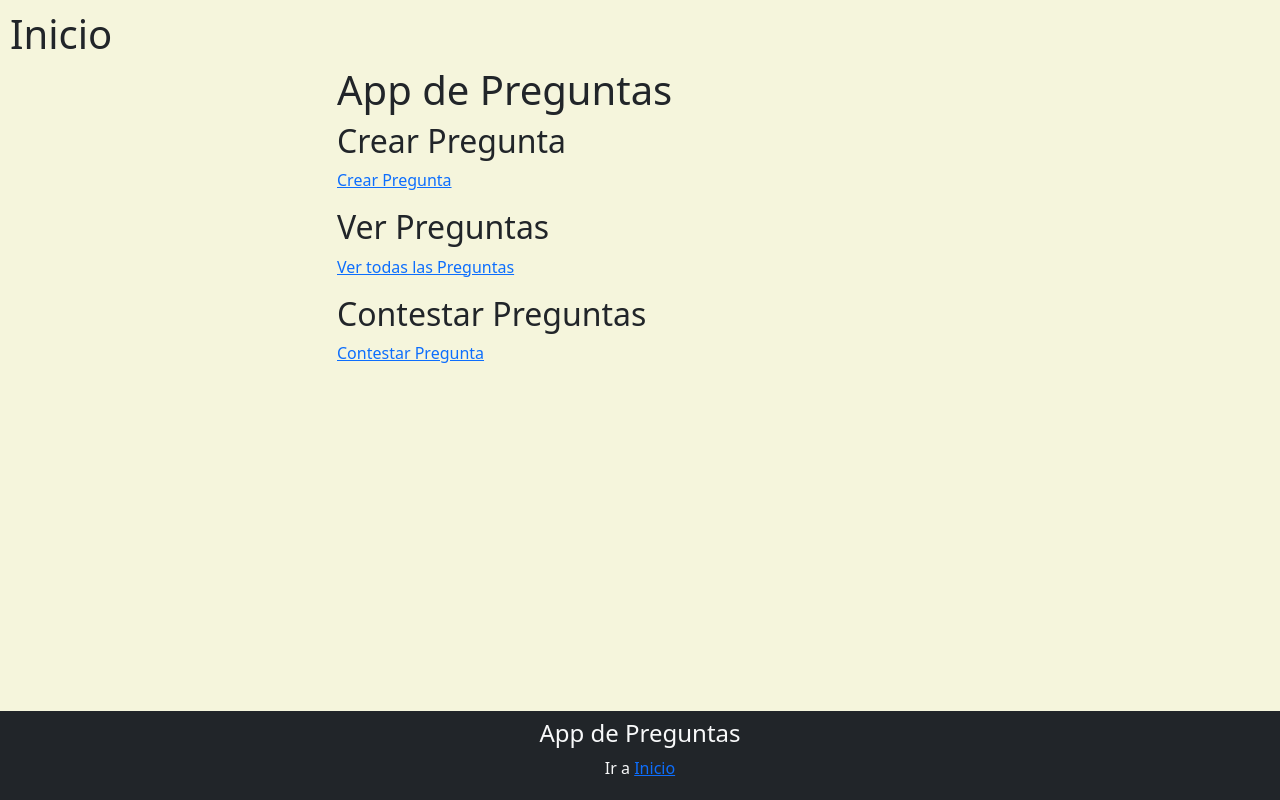
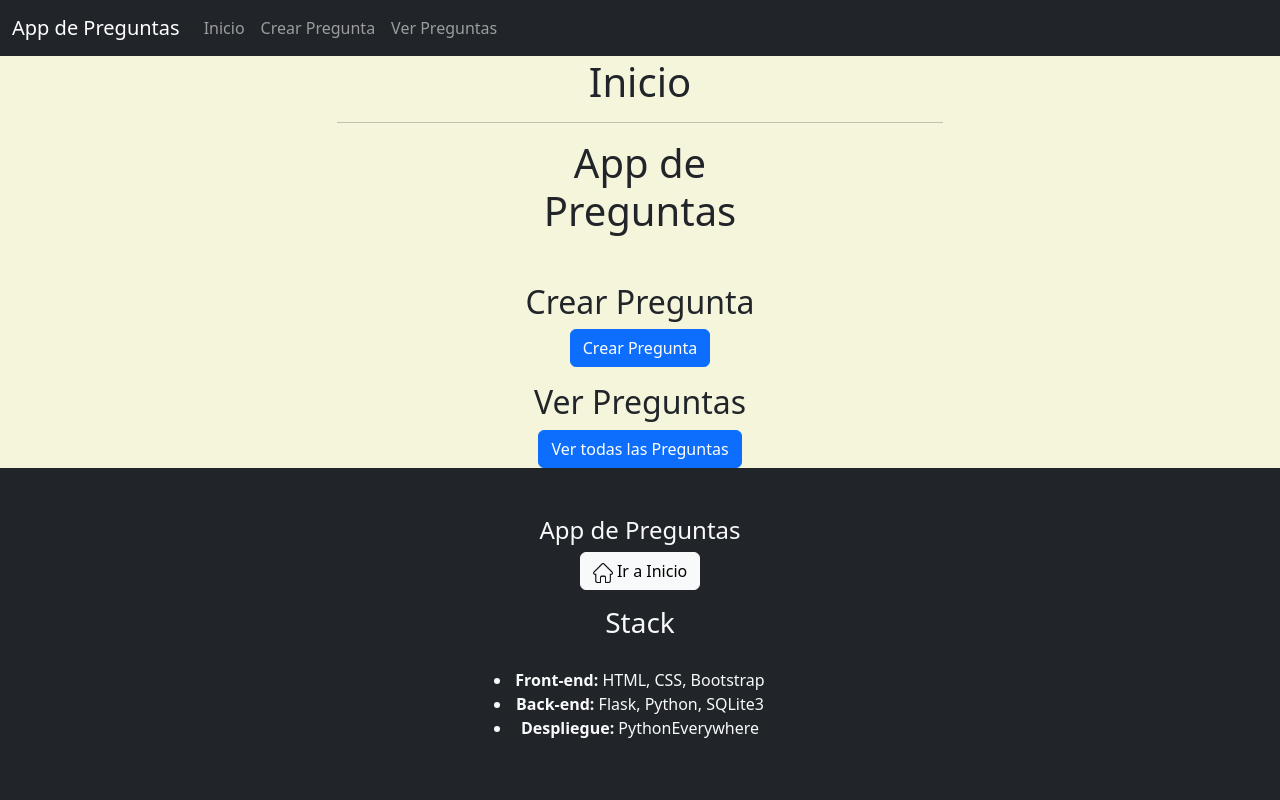
Before and after one commit to cesarlpb/CRUD-SQLite3, a Flask app: page / in a window 1280 px wide. Run offline with Flask 2, Linux system fonts and the light colour scheme; data comes from the database, SQL or seed files in the repository; some libraries are stand-ins or nearby versions.

Commit message:
Cambios en estilos y alineados de elementos. Añadimos navbar. Edit en footer.

```diff
--- a/routes.py
+++ b/routes.py
@@ -15,7 +15,18 @@ con.close()
 @app.route('/')  # root : main page
 def index():
     # by default, 'render_template' looks inside the folder 'template'
-    return render_template('index.html', title='Inicio')
+    try:
+        con = sql.connect(db_name)
+        c =  con.cursor() # cursor
+        c.execute(f"SELECT * FROM {db_table}")
+        questions = c.fetchall()   # tomamos todos los valores del select
+        con.commit() # apply changes
+        return render_template('index.html', questions=questions, title='Inicio')
+    except con.Error as err: # if error
+        # then display the error in 'database_error.html' page
+        return render_template('db_error.html', error=err, title='Error de conexión')
+    finally:
+        con.close() # close the connection
 
 # Create question
 @app.route('/create', methods=['GET', 'POST'])
--- a/templates/base.html
+++ b/templates/base.html
@@ -15,15 +15,56 @@
     {% endblock %}
 </head>
 <body>
-    <h1> {{ title }} </h1>
-    <div>
+    {% block navbar %}
+    <nav class="navbar fixed-top navbar-expand-lg navbar-dark bg-dark">
+        <div class="container-fluid">
+            <a class="navbar-brand" href="{{ url_for('index') }}">App de Preguntas</a>
+            <button class="navbar-toggler" type="button" data-bs-toggle="collapse" data-bs-target="#navbarNav" aria-controls="navbarNav" aria-expanded="false" aria-label="Toggle navigation">
+                <span class="navbar-toggler-icon"></span>
+            </button>
+            <div class="collapse navbar-collapse" id="navbarNav">
+                <ul class="navbar-nav">
+                    <li class="nav-item">
+                        <a class="nav-link" aria-current="page" href="{{ url_for('index') }}">Inicio</a>
+                    </li>
+                    <li class="nav-item">
+                        <a class="nav-link" href="{{ url_for('create') }}">Crear Pregunta</a>
+                    </li>
+                    <li class="nav-item">
+                        <a class="nav-link" href="{{ url_for('questions') }}">Ver Preguntas</a>
+                    </li>
+                </ul>
+            </div>
+        </div>
+    </nav>
+    {% endblock %}
+
+    <!-- block main -->
+    <div class="container col-6">
+        <h1 class="mt-5 mb-2 text-center">{{ title }}</h1>
+        <hr>
         {% block main %}
         {% endblock %}
     </div>
+
     {% block footer %}
-    <footer id="footer" class="bg bg-dark text-light text-center fixed-bottom pt-2 pb-1">
+    <footer id="footer" class="bg bg-dark text-light text-center fixed-bottom pt-5 pb-4">
         <h4>App de Preguntas</h4>
-        <p>Ir a <a href="{{url_for('index')}}">Inicio</a></p>
+        <p class="d-flex align-items-center justify-content-center">
+            <a class="btn btn-light" href="{{url_for('index')}}">
+                <img class="mr-1" width=20 src="{{ url_for('static', filename='/img/iconos/home.png') }}" alt="inicio">
+                Ir a Inicio
+            </a>
+        </p>
+
+        <h3>Stack</h3>
+        <div class="container col-3">
+            <ul style="list-style-type: disc; padding: 20px;">
+                <li><strong>Front-end:</strong> HTML, CSS, Bootstrap</li>
+                <li><strong>Back-end:</strong> Flask, Python, SQLite3</li>
+                <li><strong>Despliegue:</strong> PythonEverywhere</li>
+            </ul>
+        </div>
     </footer>
     {% endblock %}
 </body>
--- a/templates/index.html
+++ b/templates/index.html
@@ -2,17 +2,26 @@
 
 {% extends 'base.html' %}
 {% block main %}
-    <div class="container col-6">
+    <div class="container text-center col-6">
         <h1>App de Preguntas</h1>
-
+        <div class="my-5"></div>
         <h2>Crear Pregunta</h2>
-        <p><a href="{{url_for('create')}}">Crear Pregunta</a></p>
+        <p><a class="btn btn-primary" href="{{url_for('create')}}">Crear Pregunta</a></p>
 
         <h2>Ver Preguntas</h2>
-        <p><a href="{{url_for('questions')}}">Ver todas las Preguntas</a></p>
+        <p><a class="btn btn-primary" href="{{url_for('questions')}}">Ver todas las Preguntas</a></p>
 
         <h2>Contestar Preguntas</h2>
-        <p><a href="{{url_for('question', id=1)}}">Contestar Pregunta</a></p>
+        {% if not questions %}
+            <p class="text-center bg bg-info p-2">Todavía no hay preguntas para contestar</p>
+        {% endif %}
+        {% for question in questions %}
+        <ul style="list-style-type: none; padding-left:0;">
+            <li class="mb-4">
+                <a href="{{url_for('question', id=question[0])}}"><span class="bg bg-info text-light p-2 rounded">Contestar Pregunta #{{ question[0] }}</span></a>
+            </li>
+        </ul>
+        {% endfor %}
     </div>
 
 {% endblock %}
```
Also changed, not shown: static/img/iconos/home.png (added).
